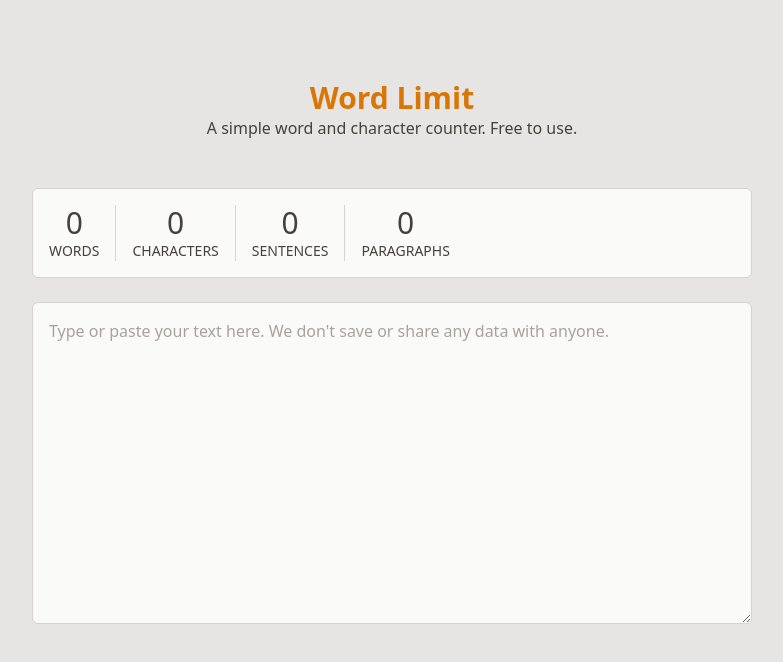
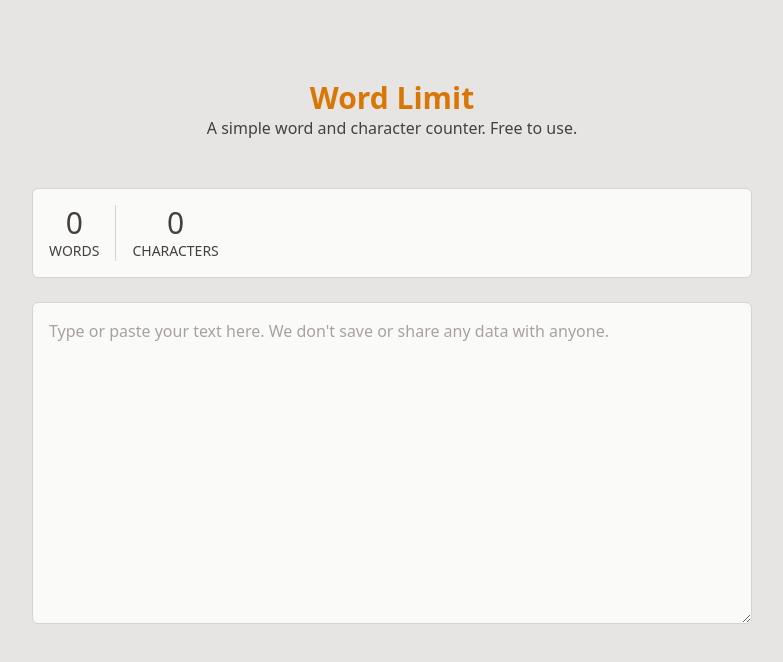
Before and after one commit to architchandra/count-my-words, a React (Create React App) app: page / in a window 1280 px wide. Shown: the top 662 px of the page, without its empty margins (248-1031 px from the left). Built offline with nearby package versions, Linux system fonts and the light colour scheme.

Commit message:
Remove sentence and paragraph counters from v0.1 release

```diff
--- a/src/components/Results.js
+++ b/src/components/Results.js
@@ -4,20 +4,6 @@
   }
   function getWordCount(text) {
     return text.split(/\W/).filter(word => !!word).length;
-  }
-  function getSentenceCount(text) {
-    if(!text) {
-      return 0;
-    }
-
-    return text.split(/\./g).length;
-  }
-  function getParagraphCount(text) {
-    if(!text) {
-      return 0;
-    }
-
-    return text.split(/[\r\n]/g).length;
   }
 
   const resultsList = [{
@@ -26,12 +12,6 @@
   },{
     label: 'characters',
     count: getCharCount(text),
-  },{
-    label: 'sentences',
-    count: getSentenceCount(text),
-  },{
-    label: 'paragraphs',
-    count: getParagraphCount(text),
   }];
 
   return (
```
